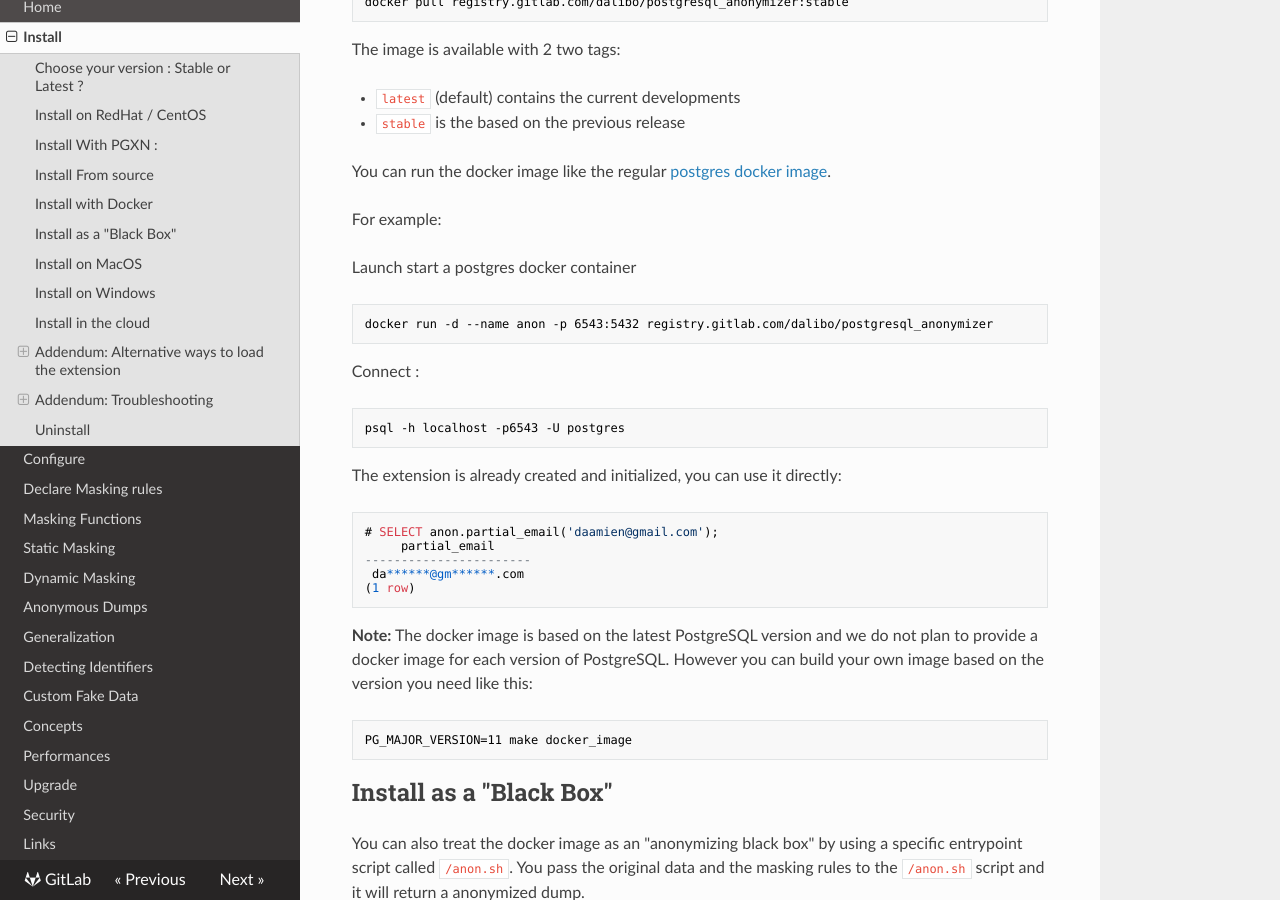
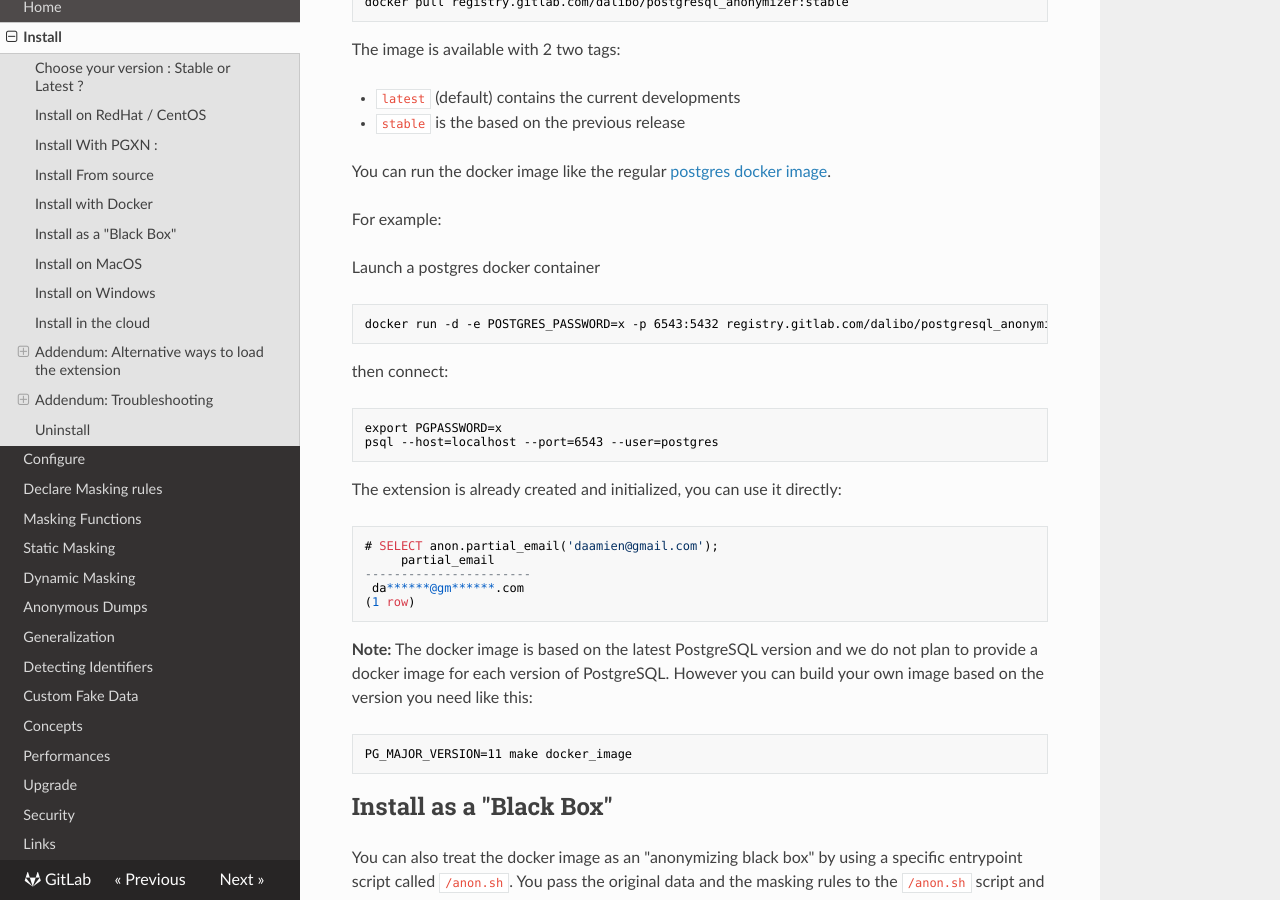
Before and after one commit to neondatabase/postgresql_anonymizer, an MkDocs documentation site: the page built from docs/INSTALL.md, in a window 1280 px wide and 900 px high, scrolled down 3732 px. Built offline with MkDocs 1.6.1, drawn with Linux system fonts in a browser that asks for light colours; nearby versions of some CDN libraries.

````diff
--- a/docs/INSTALL.md
+++ b/docs/INSTALL.md
@@ -229,16 +229,17 @@ You can run the docker image like the regular [postgres docker image].
 
 For example:
 
-Launch start a postgres docker container
+Launch a postgres docker container
 
 ```console
-docker run -d --name anon -p 6543:5432 registry.gitlab.com/dalibo/postgresql_anonymizer
+docker run -d -e POSTGRES_PASSWORD=x -p 6543:5432 registry.gitlab.com/dalibo/postgresql_anonymizer
 ```
 
-Connect :
+then connect:
 
 ```console
-psql -h localhost -p6543 -U postgres
+export PGPASSWORD=x
+psql --host=localhost --port=6543 --user=postgres
 ```
 
 The extension is already created and initialized, you can use it directly:
````
